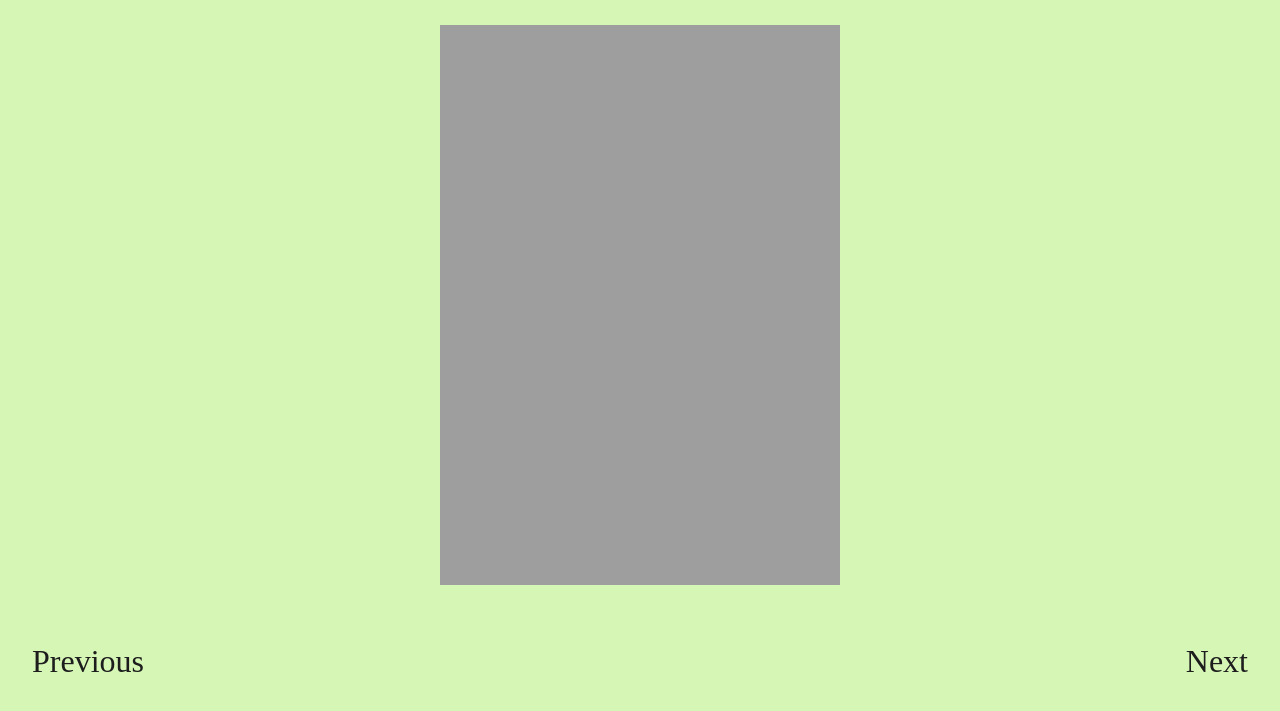
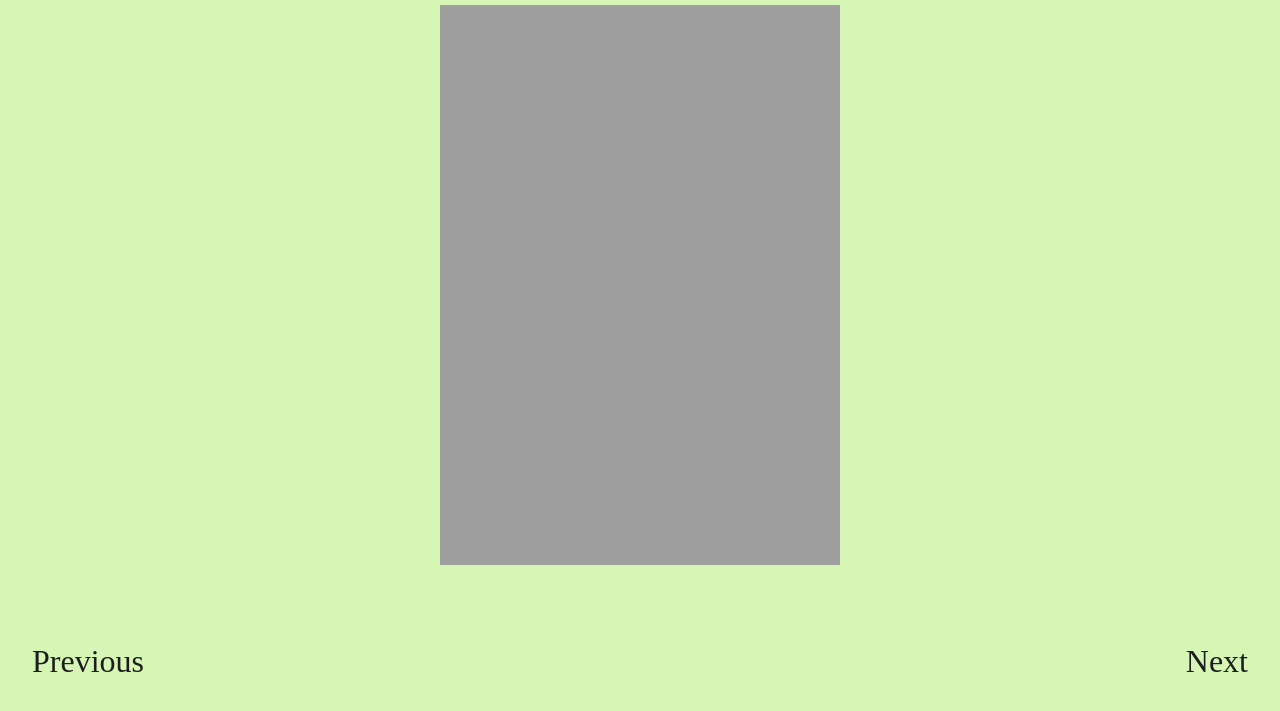
Before and after one commit to icarus/art-gallery, a plain HTML site: page index.html in a window 1280 px wide. Shown: the part 83-794 px from the top of the page. Drawn offline with Linux system fonts and the light colour scheme; animation ran at ten frames a second; a web font is replaced by a local one.

Commit message:
Last fixes

```diff
--- a/styles/style.css
+++ b/styles/style.css
@@ -8,14 +8,28 @@ body {
 
 	background-color: #D6F6B6;
 	color: #1d1d1d;
-	width: 1280px;
+	max-width: 1280px;
   margin: 0 auto;
   overflow-y: hidden;
+  box-sizing: border-box;
 
   @media (width < 1280px) {
     width: 100%;
   }
 }
+
+body {
+  font-size: 32px;
+
+  @media (max-width: 768px) {
+    font-size: 28px;
+  }
+
+  @media (max-width: 480px) {
+    font-size: 24px;
+  }
+}
+
 
 header {
   position: fixed;
@@ -26,7 +40,7 @@ header {
   display: flex;
   justify-content: space-between;
 
-  @media (width < 768px) {
+  @media (width < 705px) {
     padding: 2rem 1rem;
   }
 }
@@ -46,15 +60,10 @@ nav {
 }
 
 .canvas-holder {
-  height: 100vh;
+  height: calc(100vh - 4rem);
   display: flex;
   align-items: center;
   justify-content: center;
-  padding-bottom: 3vh;
-
-  @media (width < 705px) {
-    padding-bottom: 0vh;
-  }
 }
 
 .canvas-holder canvas {
```
